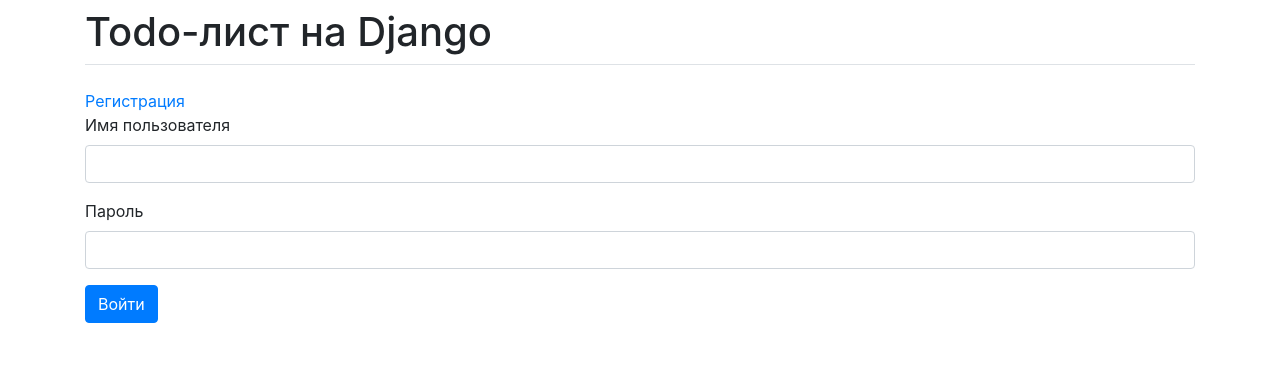
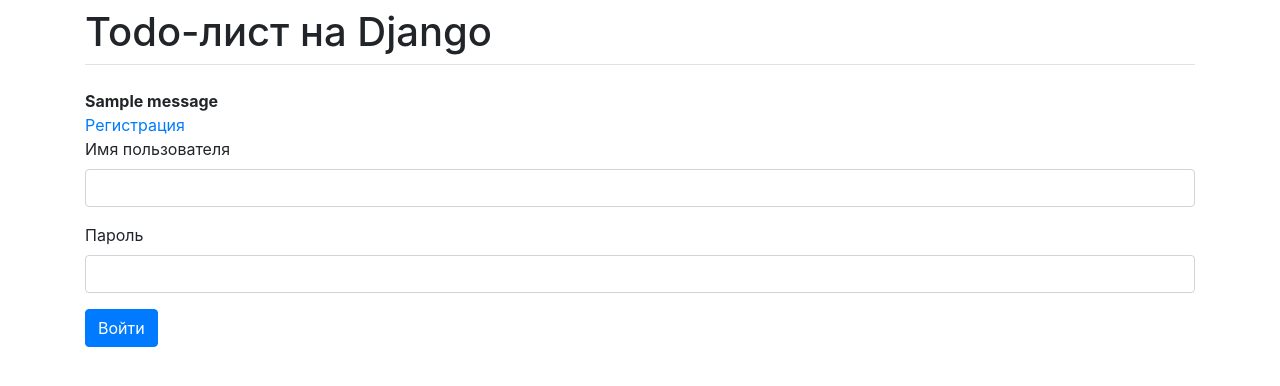
Before and after one commit to pakhanthegod/django-todo, a Django app: page / in a window 1280 px wide. Shown: the top 386 px of the page. Run offline with Django 3.2, Linux system fonts and the light colour scheme; tables that the repository leaves empty hold one stand-in row (values such as "Sample post"); one stand-in notice (Sample message) is shown; some libraries are stand-ins or nearby versions.

Commit message:
Added a requirements file and added message

```diff
--- /dev/null
+++ b/django-todo/requirements.txt
@@ -0,0 +1,2 @@
+Django==2.1.4
+pytz==2018.7
--- a/django-todo/templates/registration/login.html
+++ b/django-todo/templates/registration/login.html
@@ -1,6 +1,13 @@
 {% extends 'registration/base.html' %}
 
 {% block content %}
+    {% if messages %}
+        {% for message in messages %}
+            <div {% if message.tags %} class="{{ message.tags }}" {% endif %}>
+                <strong>{{ message|escape }}</strong>
+            </div>
+        {% endfor %}
+    {% endif %}
     <a href="{% url 'signup' %}">Регистрация</a>
     <form method="post">
         {% csrf_token %}
--- a/django-todo/todo/views.py
+++ b/django-todo/todo/views.py
@@ -6,6 +6,7 @@
 from django.urls import reverse_lazy
 from django.contrib.auth import get_user_model
 from django.contrib.auth.decorators import login_required
+from django.contrib import messages
 
 from .models import Item
 from .forms import ItemForm, CustomSignupForm
@@ -93,6 +94,7 @@
         form = CustomSignupForm(request.POST)
         if form.is_valid():
             form.save()
+            messages.success(request, 'Вы успешно создали аккаунт.', extra_tags='alert alert-success')
             return redirect('login')
         else:
             context = self.get_context_data()
```
